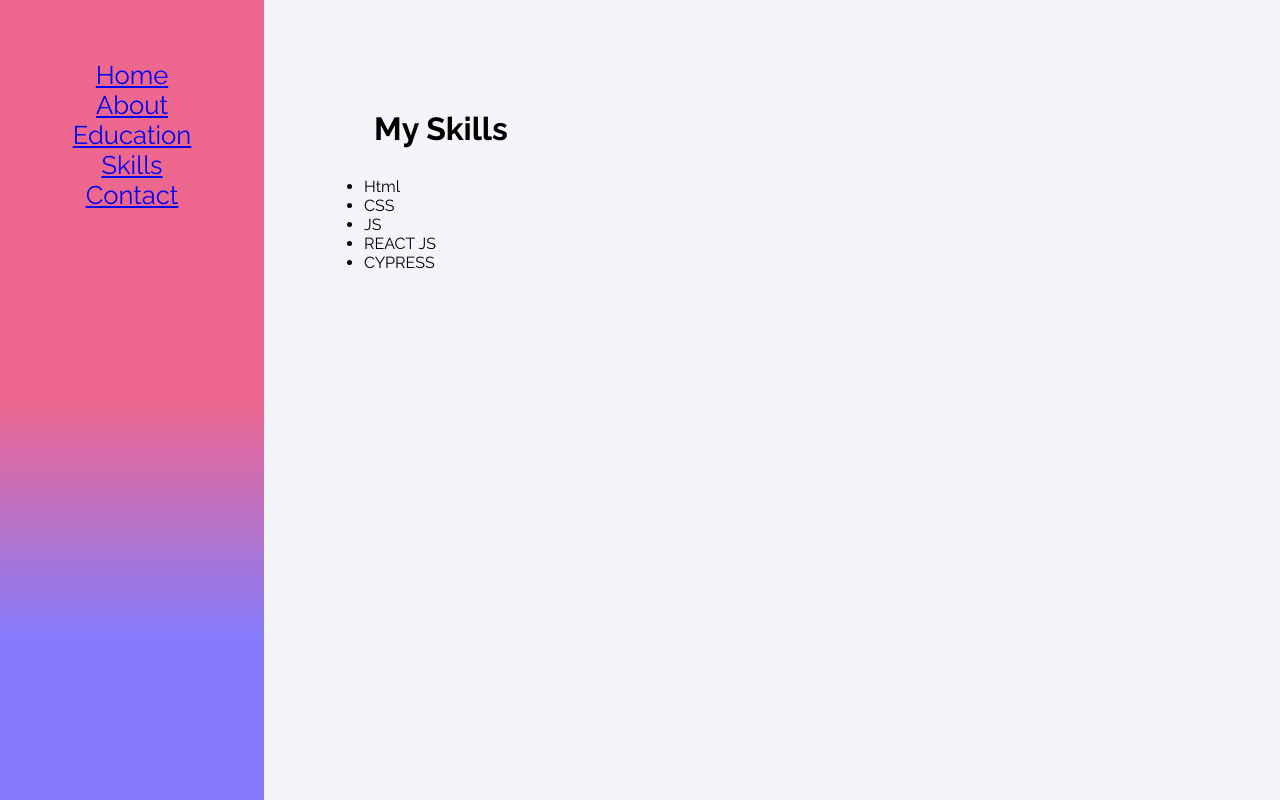
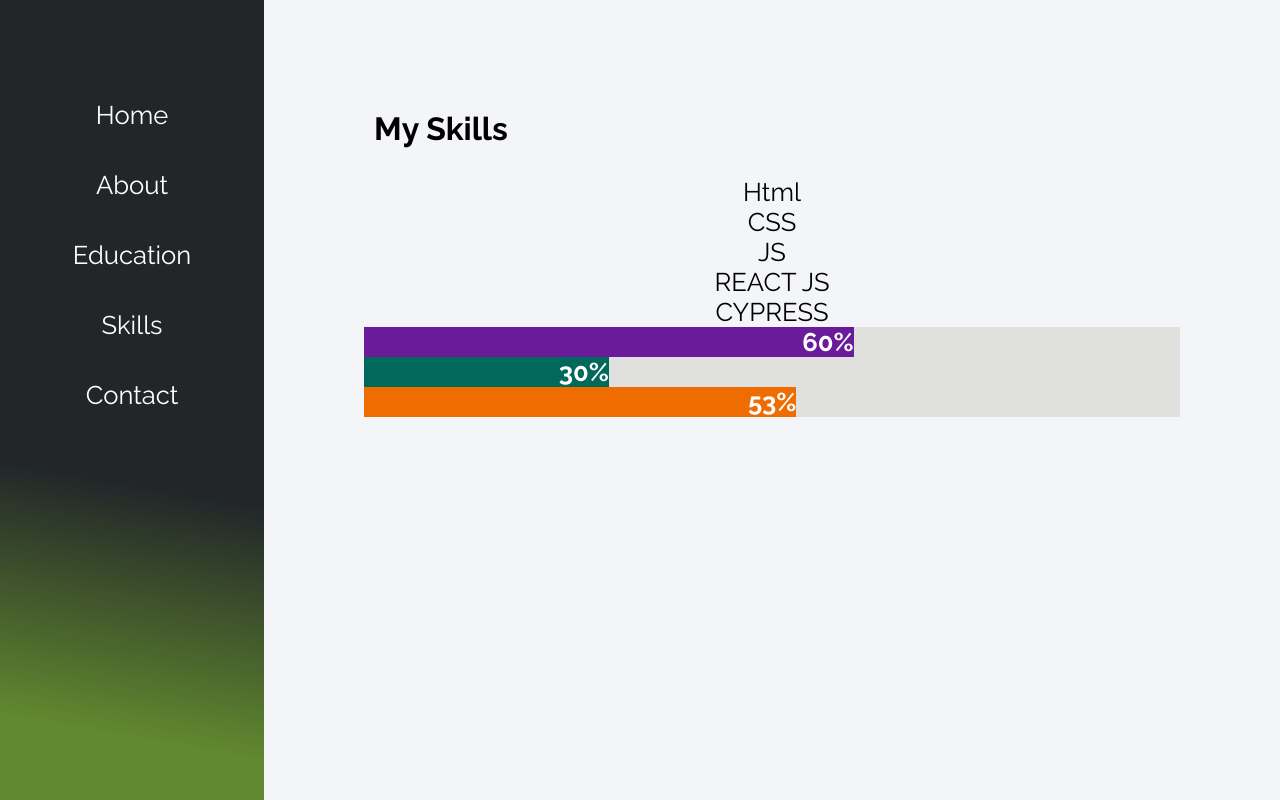
Before and after one commit to Loop545/Protfolio2020, a React (Create React App) app: page /skills in a window 1280 px wide. Built offline with nearby package versions, Linux system fonts and the light colour scheme.

Commit message:
Progress Bar WIP

```diff
--- a/src/App.scss
+++ b/src/App.scss
@@ -17,4 +17,9 @@ body {
   display: flex;
   width: 100vw;
   min-height: 100vh;
+  @media screen and (max-width: 50rem) {
+    display: block;
+    min-height: 100vh;
+    width: 100vw;
+  }
 }
--- a/src/components/Navbar.jsx
+++ b/src/components/Navbar.jsx
@@ -7,35 +7,36 @@ import Navitem from './Navitem';
 import './Navbar.scss'
 
 class Navbar extends Component {
-    constructor(props)
-    {
-        super(props);
-        this.state={
-            'NavItemActive':''
-        }
-    }
-    activeitem= (x) => {
-        if(this.state.NavItemActive.length>0){
-            document.getElementById(this.state.NavItemActive).classList.remove('active');
-            }
-            this.setState({'NavItemId':x},()=>{
-            document.getElementById(this.state.NavItemActive).classList.add('active');
-        });
+    // constructor(props)
+    // {
+    //     super(props);
+    //     this.state={
+    //         'NavItemActive':''
+    //     }
+    // }
+    // activeitem= (x) => {
+    //     if(this.state.NavItemActive.length>0){
+    //         document.getElementById(this.state.NavItemActive).classList.remove('active');
+    //         }
+    //         this.setState({'NavItemId':x},()=>{
+    //         document.getElementById(this.state.NavItemActive).classList.add('active');
+    //     });
 
-    };
+    // };
     render() {
-        return(
+        return (
             <nav>
-                <ul className='nav-items'>
-                <Navitem item="Home" tolink="/" activec={this.activeitem}></Navitem>
-                <Navitem item="About" tolink="/about" activec={this.activeitem}></Navitem>
-                <Navitem item="Education" tolink="/education" activec={this.activeitem}></Navitem>
-                <Navitem item="Skills" tolink="/skills" activec={this.activeitem}></Navitem>
-                <Navitem item="Contact" tolink="/contact" activec={this.activeitem}></Navitem>
-                </ul>
+            <ul>
+            <Navitem id='list' item="Home" tolink="/" ></Navitem>
+            <Navitem id='list' item="About" tolink="/about" ></Navitem>
+            <Navitem id='list' item="Education" tolink="/education"></Navitem>
+            <Navitem id='list' item="Skills" tolink="/skills"></Navitem>
+            <Navitem id='list' item="Contact" tolink="/contact"></Navitem>
+            </ul>
             </nav>
         )
     }
+
 }
 
 export default Navbar
--- a/src/components/Navbar.scss
+++ b/src/components/Navbar.scss
@@ -3,19 +3,25 @@
 nav {
   padding: 60px 30px 0px 30px;
   flex: var(--sidebar-flex);
-  background: rgb(238, 103, 143);
+  background: rgb(34, 38, 41);
   background: linear-gradient(
-    180deg,
-    rgba(238, 103, 143, 1) 50%,
-    rgba(132, 124, 252, 1) 80%
+    190deg,
+    rgba(34, 38, 41, 1) 60%,
+    rgba(97, 137, 47, 1) 90%
   );
-
+  @media screen and (max-width: 60rem) {
+    font-size: 1.5rem;
+    display: block;
+    padding: 60px 30px 0px 30px;
+  }
+}
 ul {
   font-size: var(--fontsize-nav);
   text-align: center;
   list-style-type: none;
-    text-decoration: none;
-    color: white !important;
+  @media screen and (max-width: 60rem) {
+    display: none;
+  }
 }
 nav ul li {
   margin: 40px;
@@ -24,7 +30,16 @@ nav {
 li:active {
   font-weight: bolder;
 }
+li a {
+  color: white;
+  text-decoration: none;
+  @media screen and (max-width: 60rem) {
+    a.icon {
+      background: black;
+      display: block;
+      position: absolute;
+      right: 0;
+      top: 0;
     }
-nav .nav-items {
-  color: white !important;
   }
+}
--- a/src/components/Navitem.jsx
+++ b/src/components/Navitem.jsx
@@ -5,14 +5,14 @@ import { Link } from "react-router-dom";
 
 class Navitem extends Component {
     render() {
-        return (
-            <li id={this.props.item}>
-            <Link to={this.props.tolink}
-                onClick={this.props.activec.bind(this,this.props.item)}>
-                {this.props.item}
+            return (
+            <li>
+            <Link to={this.props.tolink} >
+            {this.props.item}
             </Link>
             </li>
         )
     }
+
 }
 export default Navitem
--- /dev/null
+++ b/src/components/ProgressBar.jsx
@@ -0,0 +1,25 @@
+import React from 'react';
+
+//Styles
+import './ProgressBar.scss'
+
+const ProgressBar = (props) => {
+    const { bgcolor, completed } = props;
+    const fillerStyles = {
+        height: '100%',
+        width: `${completed}%`,
+        backgroundColor: bgcolor,
+        borderRadius: 'inherit',
+        textAlign: 'right',
+        transition: 'width 1s ease-in-out',
+    }
+
+    return (
+        <div className='container'>
+            <div className='fill' style={fillerStyles}>
+                <span className='label'>{`${completed}%`}</span>
+            </div>
+        </div>
+    )
+}
+export default ProgressBar;
--- /dev/null
+++ b/src/components/ProgressBar.scss
@@ -0,0 +1,12 @@
+.container {
+  height: 20;
+  width: 100%;
+  background-color: #e0e0de;
+  border-radius: 50;
+  margin: 50;
+}
+.label {
+  padding: 5;
+  color: white;
+  font-weight: bold;
+}
--- a/src/contents/Home.jsx
+++ b/src/contents/Home.jsx
@@ -12,8 +12,10 @@ class Home extends Component {
     render() {
         return (
             <div className='profile-info'>
-                <img src={profilepic} alt='pranab' className="profilepic" width='300px' height='300px'></img>
-                <ReactTypingEffect className="typingeffect" text={['I am Pranab Raj Amatya','I am a web developer']} speed={100} eraseDelay={700}/>
+                <div className='profile-content'>
+                    <img src={profilepic} alt='pranab' className="profilepic" width='300px' height='300px'></img>
+                    <ReactTypingEffect className="typingeffect" text={['I am Pranab Raj Amatya','I am a web developer']} speed={100} eraseDelay={700}/>
+                </div>
                 <Social />
             </div>
         )
--- a/src/contents/Skills.jsx
+++ b/src/contents/Skills.jsx
@@ -1,9 +1,21 @@
-import React, { Component } from 'react'
+import React, { Component, useEffect, useState } from 'react'
 
 //Styles
 import './Skills.scss'
 
+//Components
+import ProgressBar from '../components/ProgressBar'
+
+const skillsData= [
+    { bgcolor: "#6a1b9a", completed: 60 },
+    { bgcolor: "#00695c", completed: 30 },
+    { bgcolor: "#ef6c00", completed: 53 },
+]
+
+
+
 class Skills extends Component {
+
     constructor(props) {
         super(props);
         this.state={
@@ -12,7 +24,8 @@ class Skills extends Component {
 
     }
     render () {
-        return (
+
+            return (
             <div className='skills'>
                 <h1 className='subtopic'>
                     My Skills
@@ -21,6 +34,9 @@ class Skills extends Component {
                     {this.state.myskills.map((value)=> {
                         return <li>{value}</li>
                     })}
+                     {skillsData.map((item, idx) => (
+                     <ProgressBar key={idx} bgcolor={item.bgcolor} completed={item.completed} />
+      ))}
                 </ul>
             </div>
         )
```
Lines whose indentation alone changed are shown as unchanged.
